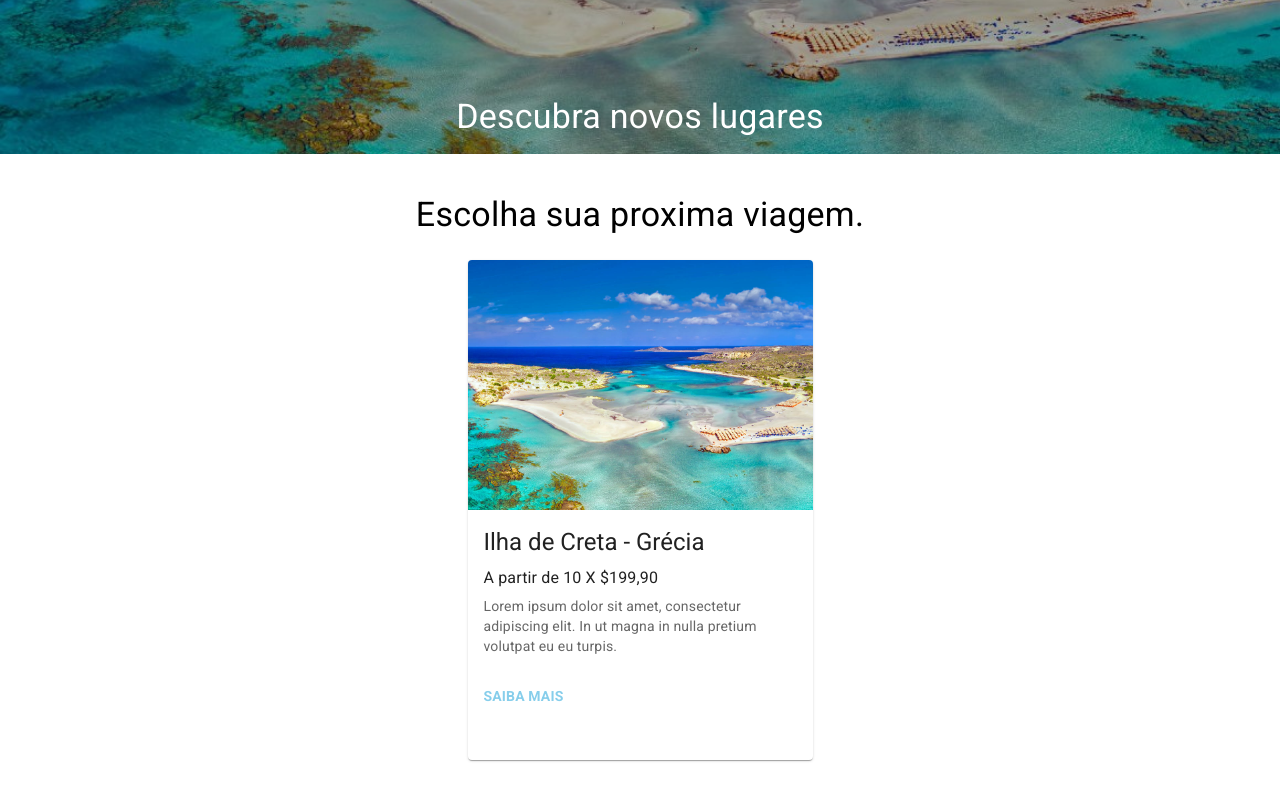
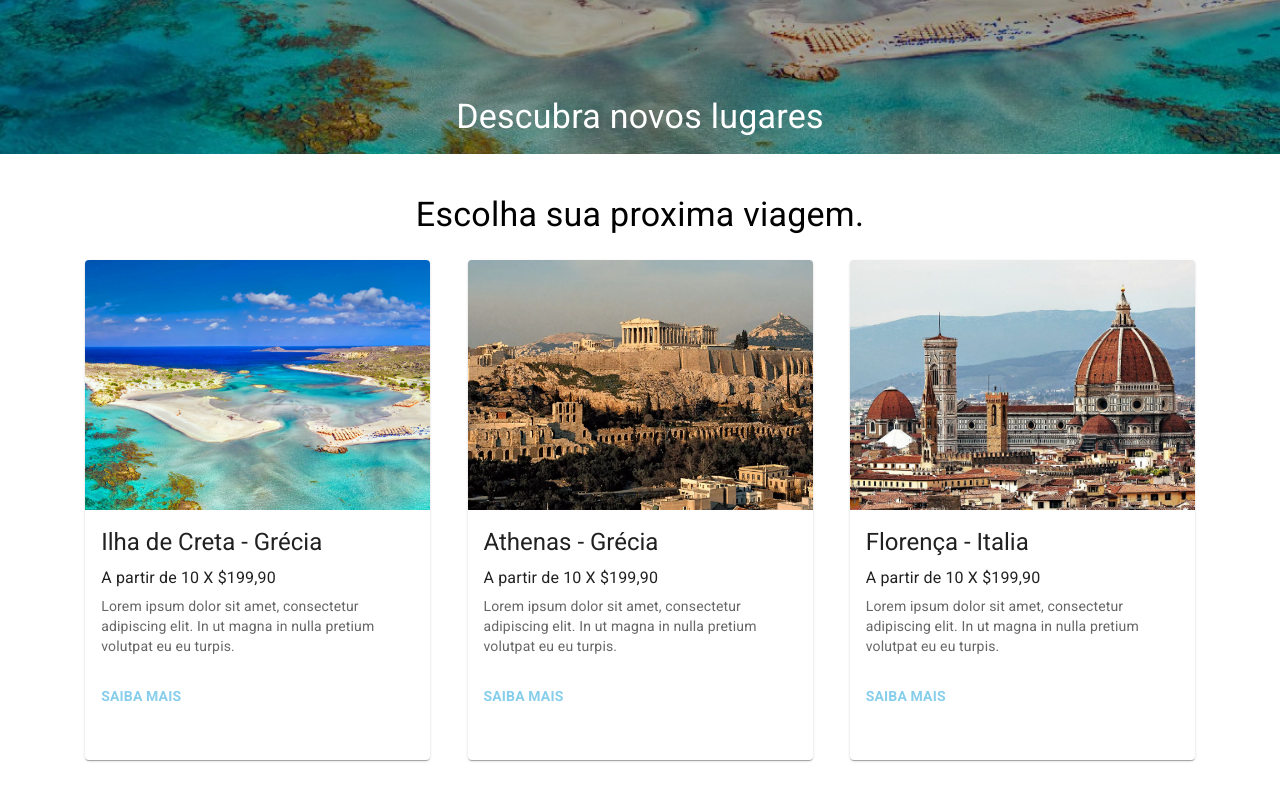
Before and after one commit to IsraelAugusto0110/ggti_projeto_23, a React (Create React App) app: page /destinos in a window 1280 px wide. Shown: the part 346-1146 px from the top of the page. Built offline with nearby package versions, Linux system fonts and the light colour scheme.

Commit message:
tela finalizada

```diff
--- a/src/components/Destino.jsx
+++ b/src/components/Destino.jsx
@@ -14,6 +14,33 @@ const linkStyle = {
   textDecoration: "none",
 };
 
+const locations = [
+  {
+    id: 1,
+    nome: "Ilha de Creta - Grécia",
+    imageUrl: require("../assets/images/crete01.jpg"),
+    title: "Island of Crete - Greece",
+    locDesc:
+      "Lorem ipsum dolor sit amet, consectetur adipiscing elit. In ut magna in nulla pretium volutpat eu eu turpis.",
+  },
+  {
+    id: 2,
+    nome: "Athenas - Grécia",
+    imageUrl: require("../assets/images/athens01.jpg"),
+    title: "Athens - Greece",
+    locDesc:
+      "Lorem ipsum dolor sit amet, consectetur adipiscing elit. In ut magna in nulla pretium volutpat eu eu turpis.",
+  },
+  {
+    id: 3,
+    nome: "Florença - Italia",
+    imageUrl: require("../assets/images/florence01.jpg"),
+    title: "Florence - Italy",
+    locDesc:
+      "Lorem ipsum dolor sit amet, consectetur adipiscing elit. In ut magna in nulla pretium volutpat eu eu turpis.",
+  },
+];
+
 function Destino() {
   return (
     <>
@@ -25,22 +52,25 @@ function Destino() {
           justifyContent: "space-evenly",
         }}
       >
-        <Card sx={{ maxWidth: 345, height: 500, marginTop: 2 }}>
+        {locations.map((location) => (
+          <Card
+            key={location.id}
+            sx={{ maxWidth: 345, height: 500, marginTop: 2 }}
+          >
             <CardMedia
               sx={{ height: 250 }}
-            image={require("../assets/images/crete01.jpg")}
-            title="Island of Crete - Greece"
+              image={location.imageUrl}
+              title={location.title}
             />
             <CardContent>
               <Typography gutterBottom variant="h5" component="div">
-              Ilha de Creta - Grécia
+                {location.nome}
               </Typography>
               <Typography gutterBottom variant="body1" component="div">
                 A partir de 10 X $199,90
               </Typography>
               <Typography variant="body2" color="text.secondary">
-              Lorem ipsum dolor sit amet, consectetur adipiscing elit. In ut
-              magna in nulla pretium volutpat eu eu turpis.
+                {location.locDesc}
               </Typography>
             </CardContent>
             <CardActions>
@@ -53,6 +83,7 @@ function Destino() {
               </Button>
             </CardActions>
           </Card>
+        ))}
       </Grid>
     </>
   );
```
Also changed, not shown: src/assets/images/athens01.jpg (added), src/assets/images/florence01.jpg (added). Lines whose indentation alone changed are shown as unchanged.
